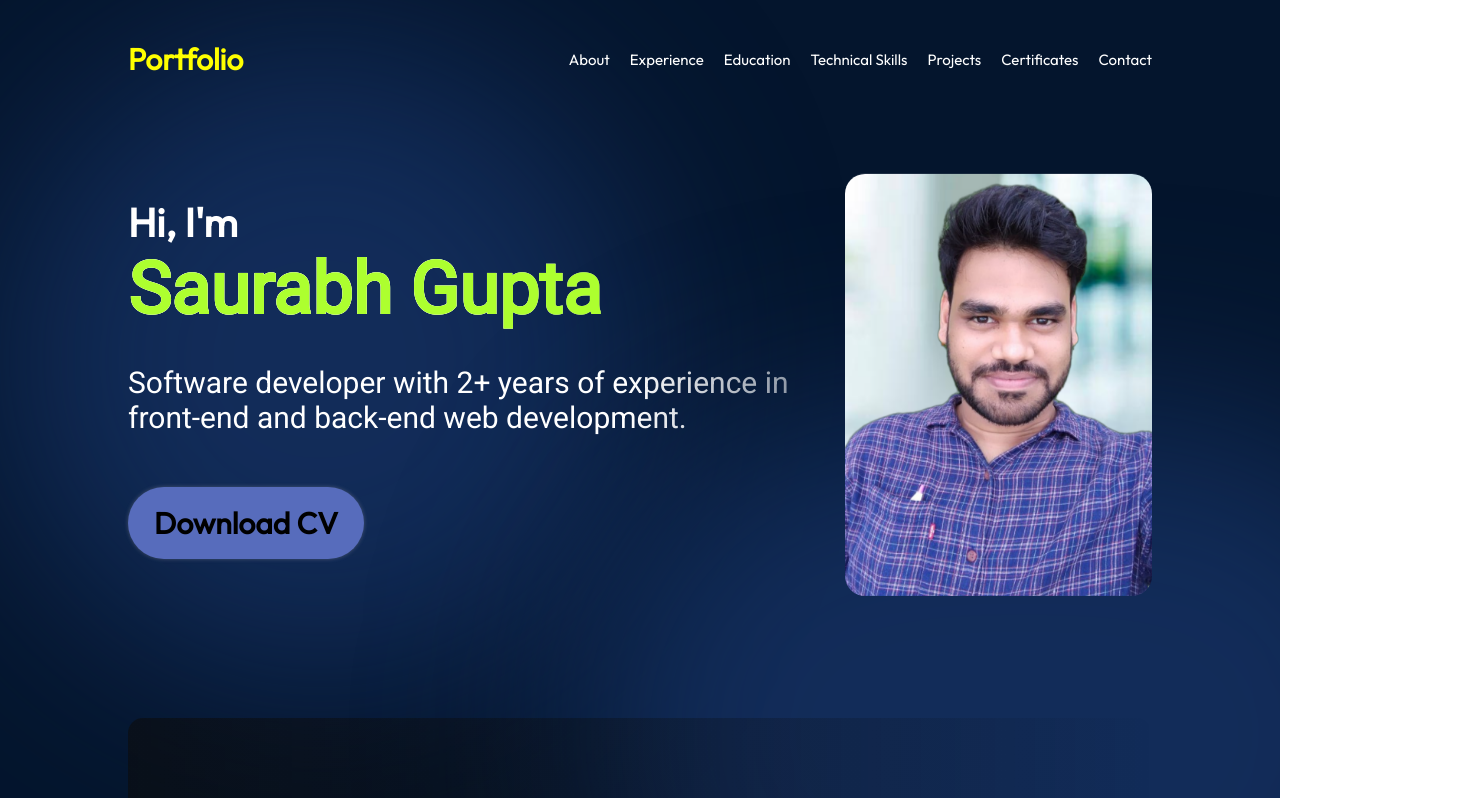
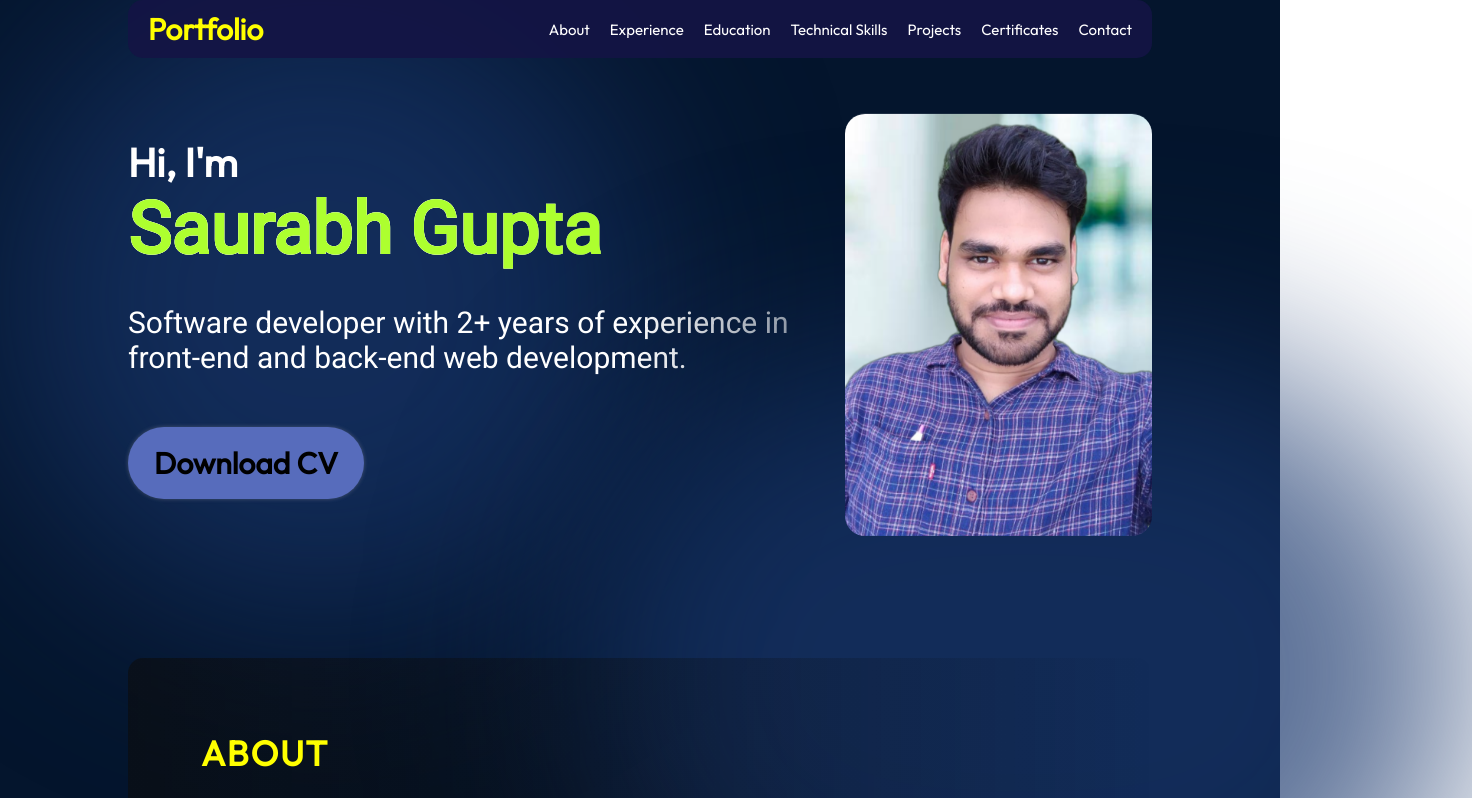
Before and after one commit to saurabhguptaiit27/myportfolio, a React (Vite) app: page / in a window 1280 px wide. Shown: the top 798 px of the page, 1472 px wide, since content can reach past the window. Built offline with nearby package versions, Linux system fonts and the light colour scheme.

Commit message:
navbar made sticky

```diff
--- a/src/App.module.css
+++ b/src/App.module.css
@@ -4,5 +4,4 @@
   background-color: var(--color-bg);
   width: 100%;
   height: 100%;
-  overflow: hidden;
 }
--- a/src/components/Navbar/Navbar.module.css
+++ b/src/components/Navbar/Navbar.module.css
@@ -1,21 +1,25 @@
 @import "../../vars.css";
 
 .navbar {
-  position: relative;
+  position: sticky;
+  top: 0;
   display: flex;
   align-items: center;
   justify-content: space-between;
-  padding-top: 40px;
-  padding-bottom: 40px;
+  padding-top: 10px;
+  padding-bottom: 10px;
+  padding: 10px 20px 10px;
+  border-radius: 15px;
   z-index: 2;
   margin: 0 10%;
+  background-color: rgba(21, 21, 69, 0.9);
 }
 
 .title {
   font-size: 30px;
   font-weight: 600;
   text-decoration: none;
-  color:yellow
+  color: yellow;
 }
 
 .menu {
```
